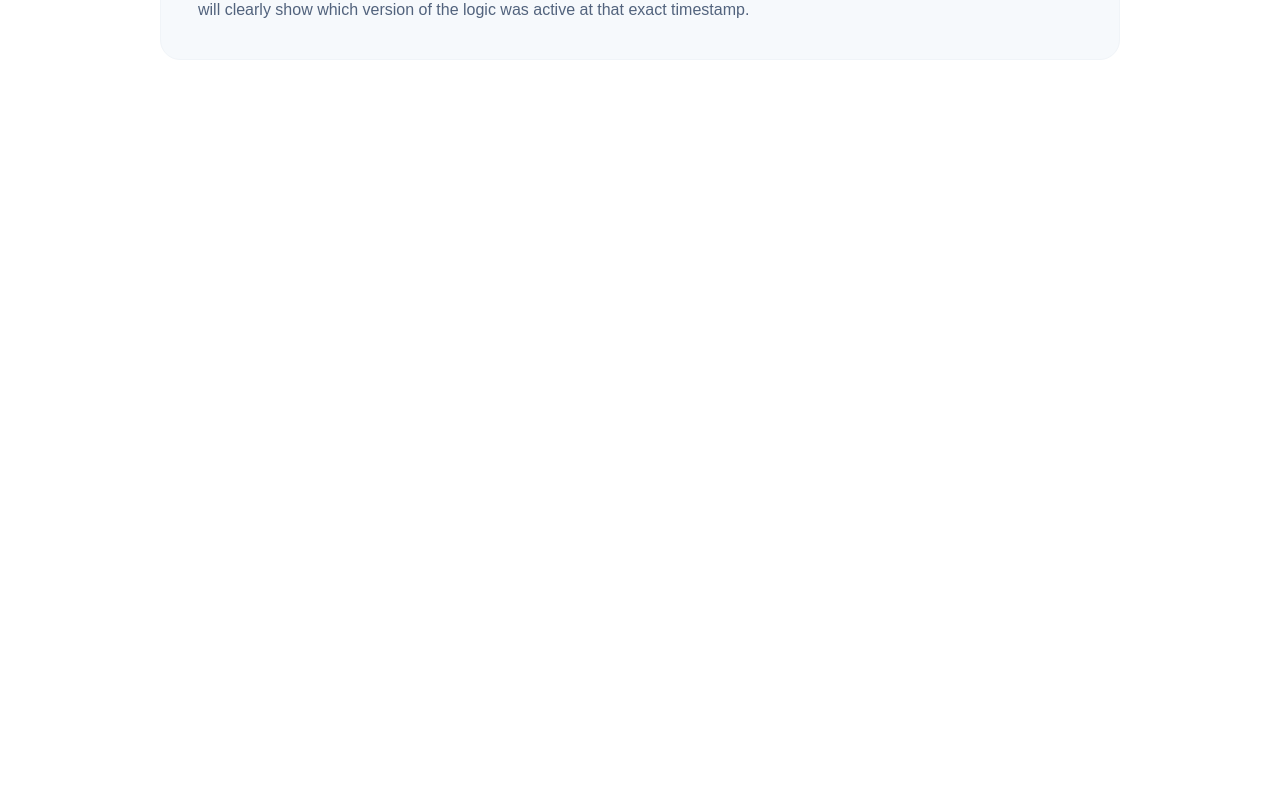
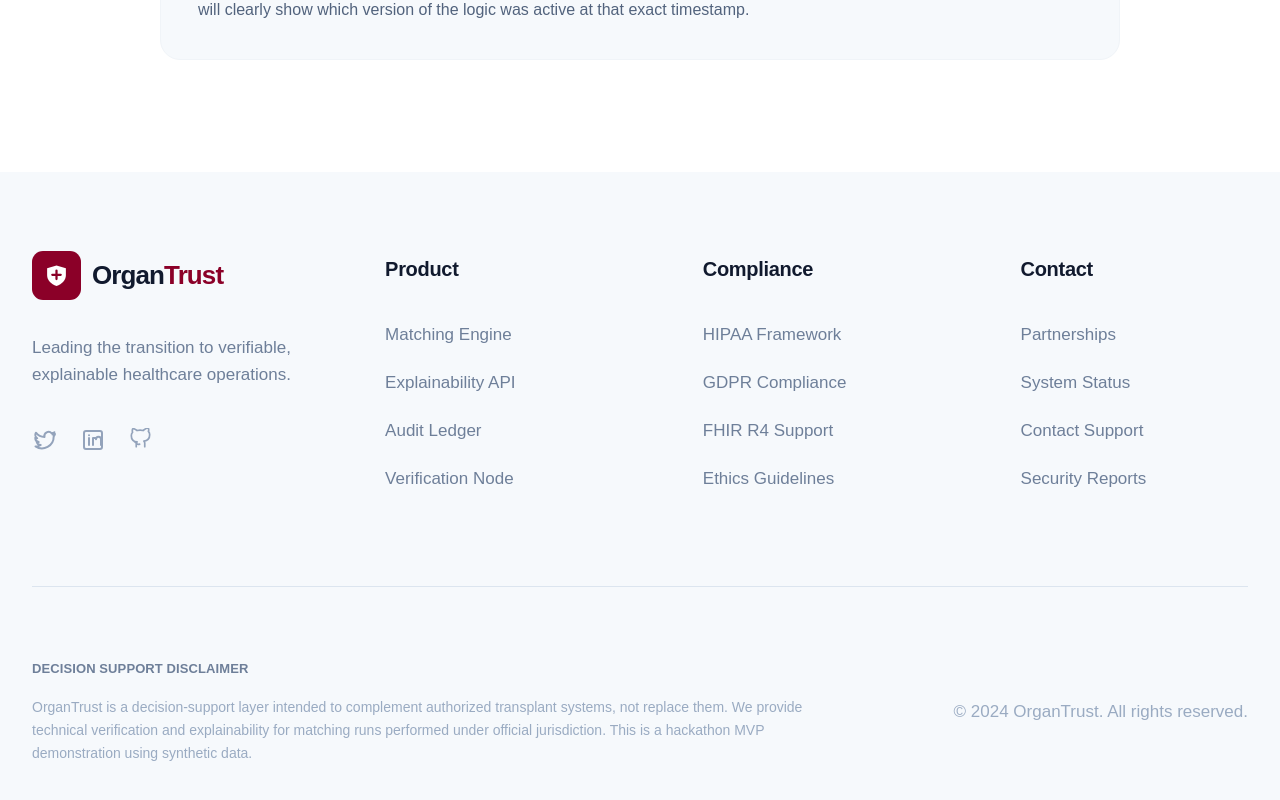
Before and after one commit to bhushan4work/organtransplant, a Next.js app: page / in a window 1280 px wide. Shown: the part 3413-4213 px from the top of the page. Before the commit the page ends 3585 px from the top, so only its background shows below. Built offline with nearby package versions, Linux system fonts and the light colour scheme.

Commit message:
feat: implement Footer section

```diff
--- a/app/layout.tsx
+++ b/app/layout.tsx
@@ -18,6 +18,7 @@ export const metadata: Metadata = {
 };
 
 import { Navbar } from "@/components/Navbar";
+import { Footer } from "@/components/Footer";
 
 export default function RootLayout({ children }: LayoutProps<"/">) {
   return (
@@ -28,6 +29,7 @@ export default function RootLayout({ children }: LayoutProps<"/">) {
       <body className="min-h-full flex flex-col">
         <Navbar />
         {children}
+        <Footer />
       </body>
     </html>
   );
--- /dev/null
+++ b/components/Footer.tsx
@@ -0,0 +1,107 @@
+import React from 'react';
+import Link from 'next/link';
+
+export function Footer() {
+  return (
+    <footer className="bg-[#f6f9fc] pt-[62px] md:pt-[79px] pb-[35px]" id="partner-access">
+      <div className="w-full max-w-[1380px] xl:max-w-[1648px] mx-auto px-4 sm:px-5 md:px-8 xl:px-8">
+
+        {/* Footer Top Grid */}
+        <div className="grid grid-cols-2 md:grid-cols-[1.14fr_1fr_1fr_.9fr] gap-[35px_19px] sm:gap-[47px_35px] lg:gap-[35px] xl:gap-[65px] pb-[55px] md:pb-[95px]">
+
+          {/* Brand Column */}
+          <div className="col-span-2 md:col-span-1">
+            <Link href="#home" className="inline-flex items-center gap-[8px] md:gap-[11px] text-[23px] sm:text-[23px] md:text-[26px] font-[760] tracking-[-0.9px] whitespace-nowrap">
+              <span className="w-[39px] h-[39px] md:w-[49px] md:h-[49px] rounded-[9px] md:rounded-[11px] bg-[#8b0028] flex items-center justify-center text-white shrink-0">
+                <svg viewBox="0 0 24 24" fill="none" className="w-[20px] h-[20px] md:w-[25px] md:h-[25px]">
+                  <path d="M12 2.5 21 5v6.4c0 5.1-3.7 8.7-9 10.7-5.3-2-9-5.6-9-10.7V5l9-2.5Z" fill="currentColor" />
+                  <path d="M12 7.3v8.1M7.95 11.35h8.1" stroke="#8b0028" strokeWidth="2.15" strokeLinecap="round" />
+                </svg>
+              </span>
+              <span className="text-[#111a2e]">Organ<span className="text-[#8b0028]">Trust</span></span>
+            </Link>
+
+            <p className="max-w-[440px] md:max-w-[305px] text-[#6e7f99] text-[15px] md:text-[17px] leading-[1.6] m-[20px_0_25px] md:m-[34px_0_39px]">
+              Leading the transition to verifiable, explainable healthcare operations.
+            </p>
+
+            <div className="flex items-center gap-[23px] text-[#93a3bb]">
+              <Link href="#contact" aria-label="Twitter" className="grid place-items-center w-[25px] h-[25px] hover:text-[#8b0028] transition-colors duration-150">
+                <svg viewBox="0 0 24 24" fill="none" stroke="currentColor" strokeLinecap="round" strokeLinejoin="round" className="w-[24px] h-[24px] stroke-[2]">
+                  <path d="M22 5.9a8 8 0 0 1-2.4.7 4.2 4.2 0 0 0 1.8-2.3 8.3 8.3 0 0 1-2.7 1 4.2 4.2 0 0 0-7.2 3.8 11.9 11.9 0 0 1-8.6-4.4 4.2 4.2 0 0 0 1.3 5.6 4.1 4.1 0 0 1-1.9-.5v.1a4.2 4.2 0 0 0 3.4 4.1 4.2 4.2 0 0 1-1.9.1 4.2 4.2 0 0 0 3.9 2.9A8.4 8.4 0 0 1 2.5 18.4a11.8 11.8 0 0 0 18.2-10 8.5 8.5 0 0 0 1.3-2.5Z" />
+                </svg>
+              </Link>
+              <Link href="#contact" aria-label="LinkedIn" className="grid place-items-center w-[25px] h-[25px] hover:text-[#8b0028] transition-colors duration-150">
+                <svg viewBox="0 0 24 24" fill="none" stroke="currentColor" strokeLinecap="round" strokeLinejoin="round" className="w-[24px] h-[24px] stroke-[2]">
+                  <rect x="3" y="3" width="18" height="18" rx="2" />
+                  <path d="M8 10v7M8 7.2h.01M12 17v-7h3v1.2a2.5 2.5 0 0 1 5 0V17" />
+                </svg>
+              </Link>
+              <Link href="#contact" aria-label="GitHub" className="grid place-items-center w-[25px] h-[25px] hover:text-[#8b0028] transition-colors duration-150">
+                <svg viewBox="0 0 24 24" fill="none" stroke="currentColor" strokeLinecap="round" strokeLinejoin="round" className="w-[24px] h-[24px] stroke-[2]">
+                  <path d="M9 19c-4.3 1.4-4.3-2.5-6-3m12 6v-3.9a3.4 3.4 0 0 0-1-2.7c3.3-.4 6.8-1.6 6.8-7.4a5.8 5.8 0 0 0-1.5-4 5.4 5.4 0 0 0-.1-4S17 0 13 3a13.7 13.7 0 0 0-7 0C2 0 .8 1 .8 1a5.4 5.4 0 0 0-.1 4A5.8 5.8 0 0 0-.8 9c0 5.8 3.5 7 6.8 7.4a3.4 3.4 0 0 0-1 2.7V22" transform="translate(3 0) scale(.85)" />
+                </svg>
+              </Link>
+            </div>
+          </div>
+
+          {/* Links 1 */}
+          <div>
+            <h3 className="m-[3px_0_22px] md:m-[3px_0_39px] text-[16px] sm:text-[18px] md:text-[20px] tracking-[-0.3px] font-[760] text-[#111a2e]">
+              Product
+            </h3>
+            <ul className="list-none p-0 m-0 grid gap-[17px] md:gap-[24px]">
+              <li><Link href="#features" className="text-[#6e7f99] text-[14px] sm:text-[15px] md:text-[17px] leading-[1.3] hover:text-[#8b0028] transition-colors duration-150">Matching Engine</Link></li>
+              <li><Link href="#features" className="text-[#6e7f99] text-[14px] sm:text-[15px] md:text-[17px] leading-[1.3] hover:text-[#8b0028] transition-colors duration-150">Explainability API</Link></li>
+              <li><Link href="#security" className="text-[#6e7f99] text-[14px] sm:text-[15px] md:text-[17px] leading-[1.3] hover:text-[#8b0028] transition-colors duration-150">Audit Ledger</Link></li>
+              <li><Link href="#security" className="text-[#6e7f99] text-[14px] sm:text-[15px] md:text-[17px] leading-[1.3] hover:text-[#8b0028] transition-colors duration-150">Verification Node</Link></li>
+            </ul>
+          </div>
+
+          {/* Links 2 */}
+          <div>
+            <h3 className="m-[3px_0_22px] md:m-[3px_0_39px] text-[16px] sm:text-[18px] md:text-[20px] tracking-[-0.3px] font-[760] text-[#111a2e]">
+              Compliance
+            </h3>
+            <ul className="list-none p-0 m-0 grid gap-[17px] md:gap-[24px]">
+              <li><Link href="#security" className="text-[#6e7f99] text-[14px] sm:text-[15px] md:text-[17px] leading-[1.3] hover:text-[#8b0028] transition-colors duration-150">HIPAA Framework</Link></li>
+              <li><Link href="#security" className="text-[#6e7f99] text-[14px] sm:text-[15px] md:text-[17px] leading-[1.3] hover:text-[#8b0028] transition-colors duration-150">GDPR Compliance</Link></li>
+              <li><Link href="#documentation" className="text-[#6e7f99] text-[14px] sm:text-[15px] md:text-[17px] leading-[1.3] hover:text-[#8b0028] transition-colors duration-150">FHIR R4 Support</Link></li>
+              <li><Link href="#documentation" className="text-[#6e7f99] text-[14px] sm:text-[15px] md:text-[17px] leading-[1.3] hover:text-[#8b0028] transition-colors duration-150">Ethics Guidelines</Link></li>
+            </ul>
+          </div>
+
+          {/* Links 3 */}
+          <div id="contact">
+            <h3 className="m-[3px_0_22px] md:m-[3px_0_39px] text-[16px] sm:text-[18px] md:text-[20px] tracking-[-0.3px] font-[760] text-[#111a2e]">
+              Contact
+            </h3>
+            <ul className="list-none p-0 m-0 grid gap-[17px] md:gap-[24px]">
+              <li><Link href="mailto:partnerships@organtrust.example" className="text-[#6e7f99] text-[14px] sm:text-[15px] md:text-[17px] leading-[1.3] hover:text-[#8b0028] transition-colors duration-150">Partnerships</Link></li>
+              <li><Link href="#security" className="text-[#6e7f99] text-[14px] sm:text-[15px] md:text-[17px] leading-[1.3] hover:text-[#8b0028] transition-colors duration-150">System Status</Link></li>
+              <li><Link href="mailto:support@organtrust.example" className="text-[#6e7f99] text-[14px] sm:text-[15px] md:text-[17px] leading-[1.3] hover:text-[#8b0028] transition-colors duration-150">Contact Support</Link></li>
+              <li><Link href="#security" className="text-[#6e7f99] text-[14px] sm:text-[15px] md:text-[17px] leading-[1.3] hover:text-[#8b0028] transition-colors duration-150">Security Reports</Link></li>
+            </ul>
+          </div>
+
+        </div>
+
+        {/* Footer Bottom */}
+        <div className="border-t border-[#dce5ef] pt-[35px] md:pt-[72px] flex flex-col md:flex-row gap-[25px] md:gap-[40px] justify-between items-start md:items-center">
+          <div className="max-w-[790px]">
+            <h4 className="m-0 mb-[17px] uppercase text-[#6e7f99] text-[13px] font-[800] tracking-[0.1px]">
+              Decision support disclaimer
+            </h4>
+            <p className="m-0 text-[#9aabc2] text-[13px] sm:text-[14px] leading-[1.65]">
+              OrganTrust is a decision-support layer intended to complement authorized transplant systems, not replace them. We provide technical verification and explainability for matching runs performed under official jurisdiction. This is a hackathon MVP demonstration using synthetic data.
+            </p>
+          </div>
+          <div className="text-[#9aabc2] text-[14px] md:text-[17px] whitespace-normal md:whitespace-nowrap self-start md:self-center">
+            © 2024 OrganTrust. All rights reserved.
+          </div>
+        </div>
+
+      </div>
+    </footer>
+  );
+}
```
